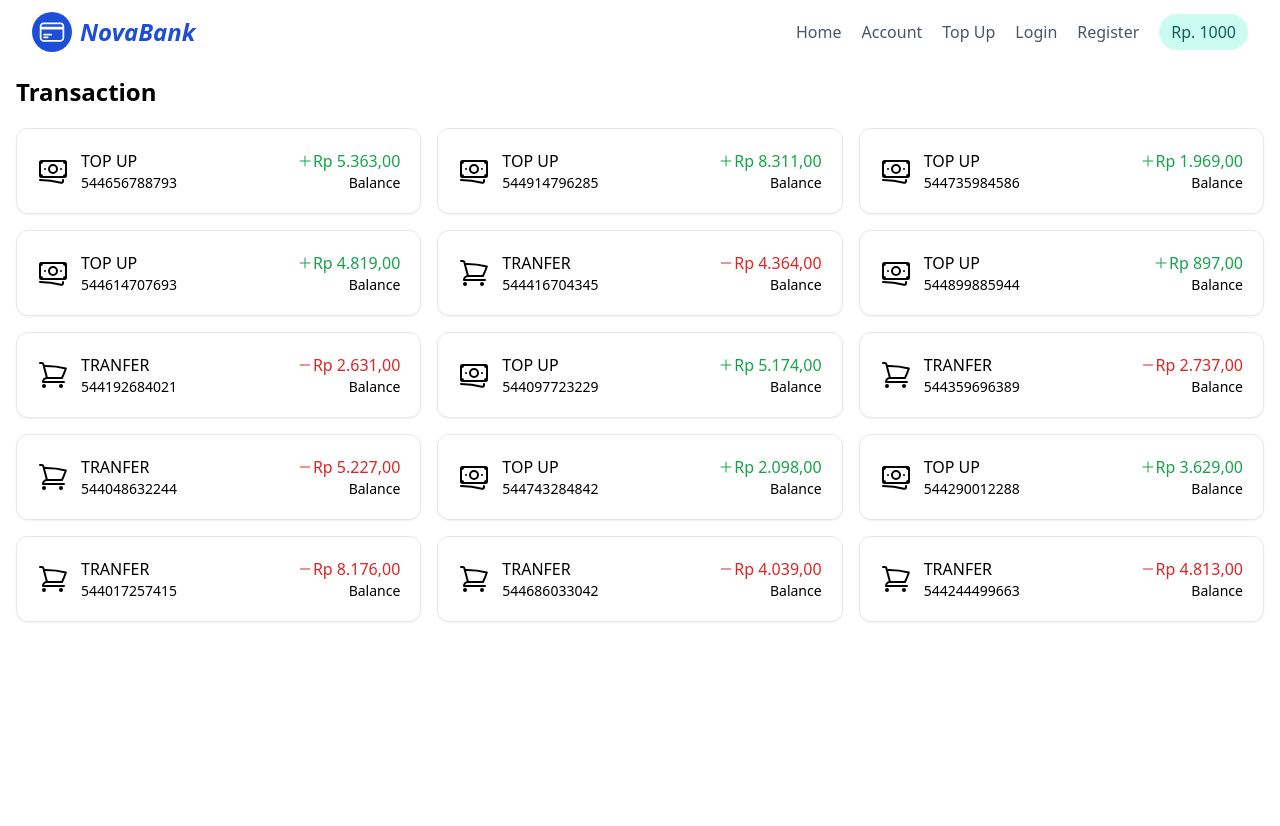
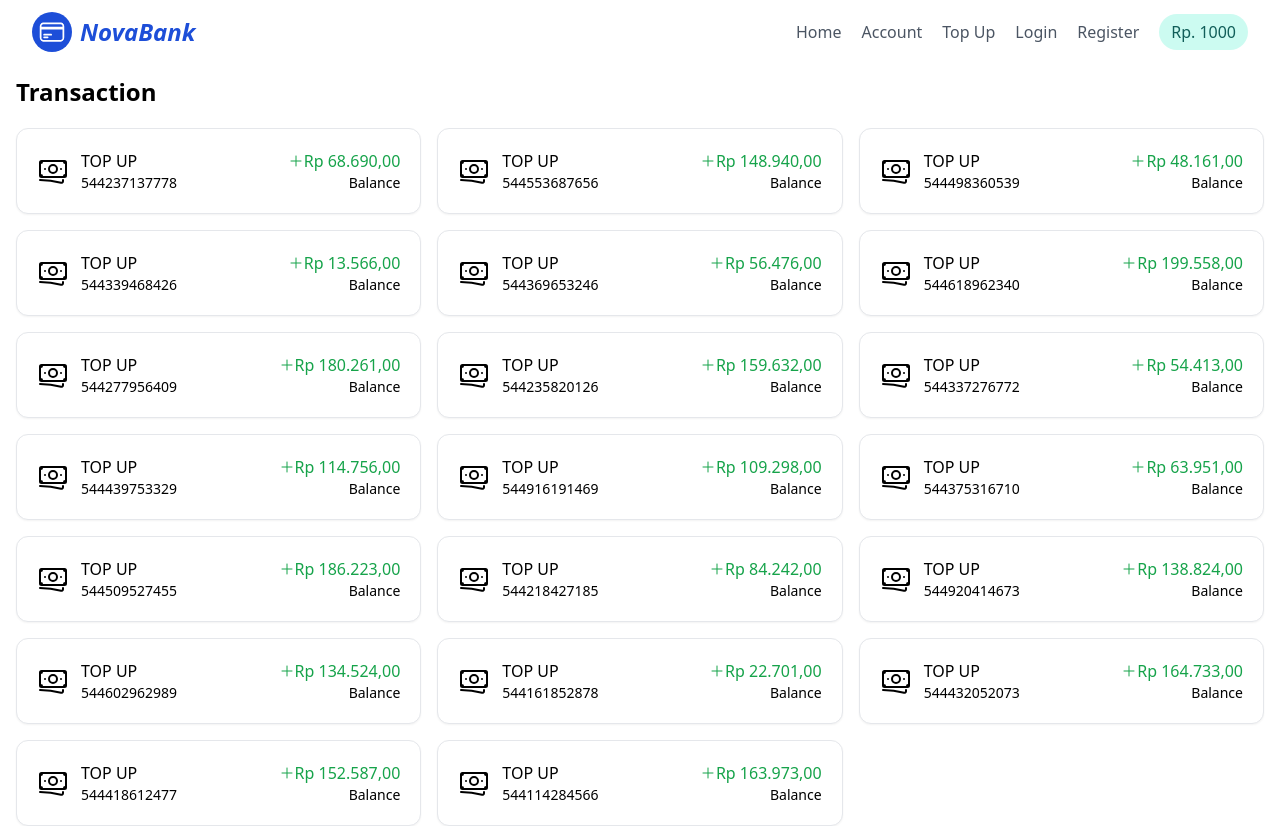
Before and after one commit to jalun118/virtual-bank, a React (Vite) app in the folder web/: page / in a window 1280 px wide. Before the commit the page ends 800 px from the top, so only its background shows below. Built offline with nearby package versions, Linux system fonts and the light colour scheme.

Commit message:
feat(dummy-data): add complite object history transaction

```diff
--- a/web/src/dummy/type_transaction.ts
+++ b/web/src/dummy/type_transaction.ts
@@ -4,168 +4,269 @@ export type tTrasaction = {
   dest_account_id: string;
   description: string;
   amount: number;
+  transaction_type: "top-up" | "transfer" | "purchase";
   current_balance: number;
   final_balance: number;
+  status: "finish" | "failed" | "pending";
   transaction_date: Date | string;
 };
 
 export const datas: tTrasaction[] = [
   {
-    id: "7ea1d8a1-7741-4cae-b9ee-8517eb66646a",
-    account_id: "$544718404705",
-    dest_account_id: "$544656788793",
-    description: "Voluptate labore nostrud cupidatat sunt anim.",
-    amount: 5363,
-    current_balance: 1000000,
-    final_balance: 917947,
-    transaction_date: "2016-08-23T09:15:06",
+    id: "d2f16f0e-61af-4388-ac94-40a7f68f0e97",
+    account_id: "544912572324",
+    dest_account_id: "544237137778",
+    description:
+      "Laboris magna anim ipsum nulla esse laboris dolore fugiat tempor veniam est.",
+    amount: 68690,
+    transaction_type: "purchase",
+    status: "finish",
+    current_balance: 154637,
+    final_balance: 159912,
+    transaction_date: "2024-04-04T08:38:25",
   },
   {
-    id: "a2ca5cb1-3e22-4019-a481-74bdda2a02cd",
-    account_id: "$544309576554",
-    dest_account_id: "$544914796285",
-    description: "Occaecat commodo aliqua sunt sunt Lorem dolor.",
-    amount: 8311,
-    current_balance: 1000000,
-    final_balance: 712819,
-    transaction_date: "2020-04-29T03:21:59",
+    id: "73531d72-169d-4ce8-b7fb-625161fcbd82",
+    account_id: "544862327627",
+    dest_account_id: "544553687656",
+    description:
+      "Consectetur nisi nostrud anim laboris Lorem dolore cillum enim nisi officia est excepteur duis.",
+    amount: 148940,
+    transaction_type: "purchase",
+    status: "finish",
+    current_balance: 153030,
+    final_balance: 177310,
+    transaction_date: "2024-08-13T01:42:10",
   },
   {
-    id: "4bbe855c-c448-47b9-a091-2d1562e363eb",
-    account_id: "$544242049624",
-    dest_account_id: "$544735984586",
+    id: "daf4e3af-c4de-4705-bd3f-0c81eb01cb56",
+    account_id: "544337146806",
+    dest_account_id: "544498360539",
     description:
-      "Mollit sunt voluptate voluptate fugiat in commodo duis laboris cupidatat.",
-    amount: 1969,
-    current_balance: 1000000,
-    final_balance: 709994,
-    transaction_date: "2018-12-22T05:07:28",
+      "Proident exercitation labore eiusmod consequat labore tempor est mollit eiusmod ipsum ut cupidatat ullamco exercitation.",
+    amount: 48161,
+    transaction_type: "transfer",
+    status: "failed",
+    current_balance: 170816,
+    final_balance: 84628,
+    transaction_date: "2024-05-16T07:16:32",
   },
   {
-    id: "d993c17c-4a8a-4888-9e30-0ced9f1ca449",
-    account_id: "$544879099158",
-    dest_account_id: "$544614707693",
+    id: "3380dd26-db24-4f92-9140-9dc4d4618d86",
+    account_id: "544668575450",
+    dest_account_id: "544339468426",
     description:
-      "Mollit in adipisicing ad consequat eu magna esse et amet nisi nulla.",
-    amount: 4819,
-    current_balance: 1000000,
-    final_balance: 408935,
-    transaction_date: "2021-02-16T11:00:43",
+      "Tempor esse exercitation eiusmod incididunt laboris in labore proident id tempor ea fugiat.",
+    amount: 13566,
+    transaction_type: "purchase",
+    status: "failed",
+    current_balance: 177658,
+    final_balance: 70119,
+    transaction_date: "2023-07-26T10:24:39",
   },
   {
-    id: "0244d08d-71c5-425a-b3a5-9c47ad7e07ba",
-    account_id: "$544675484624",
-    dest_account_id: "$544416704345",
-    description:
-      "Magna sunt dolor aute elit veniam incididunt qui in occaecat ut mollit culpa deserunt.",
-    amount: -4364,
-    current_balance: 1000000,
-    final_balance: 690592,
-    transaction_date: "2014-12-01T08:04:48",
+    id: "fe7088e8-2ff0-4397-b40f-82e9a66ed1c7",
+    account_id: "544388379731",
+    dest_account_id: "544369653246",
+    description: "Culpa officia non proident adipisicing.",
+    amount: 56476,
+    transaction_type: "top-up",
+    status: "failed",
+    current_balance: 177801,
+    final_balance: 61467,
+    transaction_date: "2023-01-13T12:45:21",
   },
   {
-    id: "5eae9689-d143-4dd0-8503-8e58b05d0816",
-    account_id: "$544901097848",
-    dest_account_id: "$544899885944",
+    id: "cf0ec8e9-b459-45e1-9969-5e48286c4951",
+    account_id: "544200895084",
+    dest_account_id: "544618962340",
     description:
-      "Eu ad ea sit sunt sint ea est dolore cillum proident esse eiusmod proident ipsum.",
-    amount: 897,
-    current_balance: 1000000,
-    final_balance: 360532,
-    transaction_date: "2015-05-19T11:40:52",
+      "Cillum Lorem minim esse voluptate elit Lorem qui do veniam ullamco cupidatat esse.",
+    amount: 199558,
+    transaction_type: "top-up",
+    status: "pending",
+    current_balance: 193509,
+    final_balance: 150917,
+    transaction_date: "2023-04-16T12:18:54",
   },
   {
-    id: "dc9006e5-d99b-4a51-87be-6bba45dbfe9c",
-    account_id: "$544266988526",
-    dest_account_id: "$544192684021",
-    description: "Officia minim commodo exercitation dolore.",
-    amount: -2631,
-    current_balance: 1000000,
-    final_balance: 762466,
-    transaction_date: "2015-08-02T07:50:08",
+    id: "41ae9d8c-4996-4984-af49-859e4762aa7a",
+    account_id: "544457972731",
+    dest_account_id: "544277956409",
+    description:
+      "Commodo amet anim deserunt qui voluptate adipisicing laborum dolore ut aliquip sunt qui nisi.",
+    amount: 180261,
+    transaction_type: "purchase",
+    status: "failed",
+    current_balance: 96119,
+    final_balance: 26868,
+    transaction_date: "2024-02-16T06:51:45",
   },
   {
-    id: "020b50c1-6ecc-477d-a7c7-93f62b95d069",
-    account_id: "$544336761079",
-    dest_account_id: "$544097723229",
+    id: "3978418f-25c4-447a-af21-b72b0ca723ea",
+    account_id: "544852496056",
+    dest_account_id: "544235820126",
     description:
-      "Non eu ea dolor culpa ullamco nulla amet laborum ipsum commodo voluptate.",
-    amount: 5174,
-    current_balance: 1000000,
-    final_balance: 852555,
-    transaction_date: "2018-03-01T05:52:36",
+      "Cupidatat aute nisi commodo non aliqua Lorem in id amet incididunt et qui excepteur.",
+    amount: 159632,
+    transaction_type: "purchase",
+    status: "finish",
+    current_balance: 86427,
+    final_balance: 75877,
+    transaction_date: "2023-11-06T01:31:00",
   },
   {
-    id: "8ace29d5-bb70-4c71-96de-7cc03ae38ff3",
-    account_id: "$544413831073",
-    dest_account_id: "$544359696389",
+    id: "0fce790e-6afd-41f0-bc46-954b48cca60e",
+    account_id: "544498466782",
+    dest_account_id: "544337276772",
     description:
-      "Consectetur nisi sunt ipsum occaecat et pariatur occaecat eiusmod ullamco eu cupidatat.",
-    amount: -2737,
-    current_balance: 1000000,
-    final_balance: 921734,
-    transaction_date: "2016-08-28T07:01:27",
+      "Nostrud aute eiusmod laborum do est aliqua sunt elit pariatur ad ea quis.",
+    amount: 54413,
+    transaction_type: "purchase",
+    status: "finish",
+    current_balance: 90957,
+    final_balance: 62987,
+    transaction_date: "2024-03-14T12:09:10",
   },
   {
-    id: "4abaf1df-0062-4240-a2de-cf8a8993643e",
-    account_id: "$544130769934",
-    dest_account_id: "$544048632244",
+    id: "1a546242-ef90-48f6-b593-ac7f7bc99586",
+    account_id: "544581659119",
+    dest_account_id: "544439753329",
     description:
-      "Tempor duis Lorem culpa enim do sint duis irure pariatur eu nulla occaecat laborum.",
-    amount: -5227,
-    current_balance: 1000000,
-    final_balance: 895121,
-    transaction_date: "2017-02-05T05:31:52",
+      "Elit reprehenderit sunt quis proident exercitation nisi laboris consectetur duis reprehenderit ex cupidatat occaecat.",
+    amount: 114756,
+    transaction_type: "top-up",
+    status: "pending",
+    current_balance: 107205,
+    final_balance: 113865,
+    transaction_date: "2023-08-08T06:15:15",
   },
   {
-    id: "01a4c000-1697-4660-b051-41f4a71076ed",
-    account_id: "$544276443300",
-    dest_account_id: "$544743284842",
-    description: "Ea commodo nulla incididunt anim.",
-    amount: 2098,
-    current_balance: 1000000,
-    final_balance: 856244,
-    transaction_date: "2022-09-24T05:23:31",
+    id: "ff591815-7f18-4485-9353-da55b9285913",
+    account_id: "544309544372",
+    dest_account_id: "544916191469",
+    description:
+      "Occaecat in nostrud laborum Lorem laborum ullamco aliqua esse eiusmod.",
+    amount: 109298,
+    transaction_type: "transfer",
+    status: "pending",
+    current_balance: 85206,
+    final_balance: 178288,
+    transaction_date: "2024-02-06T08:50:03",
   },
   {
-    id: "9fd7902b-77b4-4898-ab7f-ef2ccc403e46",
-    account_id: "$544271164823",
-    dest_account_id: "$544290012288",
-    description: "Anim magna cupidatat sint ullamco cillum.",
-    amount: 3629,
-    current_balance: 1000000,
-    final_balance: 250680,
-    transaction_date: "2022-10-05T04:46:50",
+    id: "531296cc-f4a8-4096-9467-aeae5c06a6d3",
+    account_id: "544794076423",
+    dest_account_id: "544375316710",
+    description:
+      "Commodo magna est ut excepteur sint quis qui ut aliqua aliqua excepteur in.",
+    amount: 63951,
+    transaction_type: "top-up",
+    status: "failed",
+    current_balance: 189547,
+    final_balance: 13068,
+    transaction_date: "2024-07-06T10:29:27",
   },
   {
-    id: "984a5a15-cddb-4d98-9ac6-f085fca2223d",
-    account_id: "$544409865682",
-    dest_account_id: "$544017257415",
-    description: "Mollit reprehenderit aliqua ullamco nostrud et aute.",
-    amount: -8176,
-    current_balance: 1000000,
-    final_balance: 780229,
-    transaction_date: "2017-02-05T09:34:43",
+    id: "d0d0803b-424c-4db4-8abd-d423b5d00a2d",
+    account_id: "544256603546",
+    dest_account_id: "544509527455",
+    description:
+      "Fugiat commodo do non ad voluptate non duis veniam laboris sunt exercitation ullamco veniam.",
+    amount: 186223,
+    transaction_type: "transfer",
+    status: "failed",
+    current_balance: 180977,
+    final_balance: 169069,
+    transaction_date: "2023-04-03T11:09:51",
   },
   {
-    id: "fc073241-fd52-45f4-95cb-4737b0e681b0",
-    account_id: "$544921092792",
-    dest_account_id: "$544686033042",
+    id: "f650d43d-34f5-48bc-89e1-7d432cd67b35",
+    account_id: "544223962933",
+    dest_account_id: "544218427185",
     description:
-      "Mollit laborum aliquip velit nisi ut culpa culpa cillum sint ex nostrud aliquip.",
-    amount: -4039,
-    current_balance: 1000000,
-    final_balance: 905491,
-    transaction_date: "2016-02-13T06:15:22",
+      "Reprehenderit incididunt commodo non duis duis culpa consequat incididunt ullamco est consectetur ullamco.",
+    amount: 84242,
+    transaction_type: "purchase",
+    status: "pending",
+    current_balance: 182033,
+    final_balance: 32878,
+    transaction_date: "2023-05-14T04:42:05",
   },
   {
-    id: "e5ad6ce3-b11f-40b5-9c6f-cc2e5e99b8d6",
-    account_id: "$544530410556",
-    dest_account_id: "$544244499663",
-    description: "Et reprehenderit cillum velit incididunt.",
-    amount: -4813,
-    current_balance: 1000000,
-    final_balance: 314181,
-    transaction_date: "2024-01-30T11:20:22",
+    id: "fc9bf26a-9582-4cbd-a59b-e96d44b6fcb1",
+    account_id: "544123030694",
+    dest_account_id: "544920414673",
+    description:
+      "Officia exercitation id aliquip irure occaecat nulla nostrud reprehenderit reprehenderit magna deserunt eiusmod.",
+    amount: 138824,
+    transaction_type: "purchase",
+    status: "finish",
+    current_balance: 113126,
+    final_balance: 51141,
+    transaction_date: "2023-11-10T11:31:57",
+  },
+  {
+    id: "0da4d9c1-b553-4e4a-a87a-eb5392ec06a0",
+    account_id: "544394985163",
+    dest_account_id: "544602962989",
+    description: "Amet adipisicing dolor sunt ea voluptate amet dolore.",
+    amount: 134524,
+    transaction_type: "top-up",
+    status: "finish",
+    current_balance: 5452,
+    final_balance: 113395,
+    transaction_date: "2023-05-25T12:05:27",
+  },
+  {
+    id: "943d37ce-16f6-4ed4-b0b8-bb1076c9dbbf",
+    account_id: "544529859316",
+    dest_account_id: "544161852878",
+    description:
+      "Fugiat consectetur do ea pariatur proident laboris cillum ut sit ad tempor ea velit.",
+    amount: 22701,
+    transaction_type: "top-up",
+    status: "failed",
+    current_balance: 161637,
+    final_balance: 58089,
+    transaction_date: "2024-03-14T07:40:43",
+  },
+  {
+    id: "ed96d6f8-94e2-4bd4-83bd-a3231d71e38d",
+    account_id: "544261226241",
+    dest_account_id: "544432052073",
+    description:
+      "Eiusmod consequat proident ut cupidatat esse cupidatat veniam laboris ullamco sit nisi ad cupidatat ipsum.",
+    amount: 164733,
+    transaction_type: "purchase",
+    status: "failed",
+    current_balance: 179096,
+    final_balance: 122107,
+    transaction_date: "2023-04-29T10:29:40",
+  },
+  {
+    id: "694e4e75-f095-49dc-8e91-7f40924ce1a0",
+    account_id: "544866448784",
+    dest_account_id: "544418612477",
+    description:
+      "Id veniam fugiat fugiat laboris sit magna tempor dolor officia velit aliquip duis Lorem.",
+    amount: 152587,
+    transaction_type: "transfer",
+    status: "failed",
+    current_balance: 35793,
+    final_balance: 110456,
+    transaction_date: "2023-09-18T11:46:58",
+  },
+  {
+    id: "6d2aba47-4498-4fe5-8041-03d74b78acf8",
+    account_id: "544340691589",
+    dest_account_id: "544114284566",
+    description: "Tempor dolor mollit proident laborum.",
+    amount: 163973,
+    transaction_type: "top-up",
+    status: "pending",
+    current_balance: 84895,
+    final_balance: 195061,
+    transaction_date: "2023-01-13T09:19:15",
   },
 ];
```
